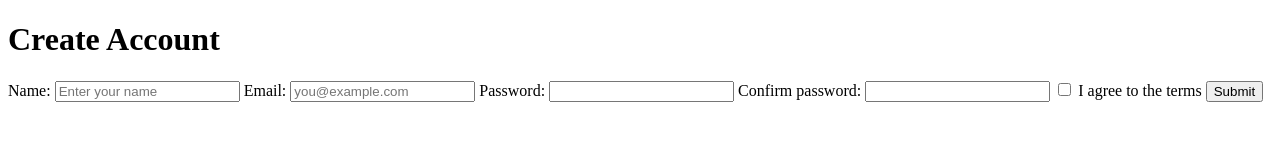
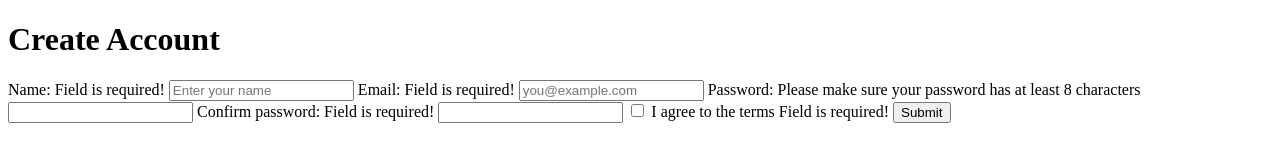
Before and after one commit to RMarx1456/305_PP4, a plain HTML site: page index.html in a window 1280 px wide. Drawn offline with Linux system fonts and the light colour scheme.

Commit message:
added some Span tags with error ids and class labels.

```diff
--- a/index.html
+++ b/index.html
@@ -10,20 +10,34 @@
         <h1>Create Account</h1>
         <form>
             <label for="name">Name:</label>
+                <span id="err-name" class="err">
+                    Field is required!
+                </span>
             <input type="text" id="name" placeholder="Enter your name">
 
             <label for="email">Email:</label>
+                <span id="err-email" class="err">
+                    Field is required!
+                </span>
             <input type="text" id="email" placeholder="you@example.com">
 
             <label for="password">Password:</label>
+                <span id="err-password" class="err">
+                    Please make sure your password has at least 8 characters
+                </span>
             <input type="text" id="password">
 
             <label for="confirm-password">Confirm password:</label>
+                <span id="err-confirm-email" class="err">
+                    Field is required!
+                </span>
             <input type="text" id="confirm-password">
 
             <input type="checkbox" id="agree">
             <label for="agree">I agree to the terms</label>
-
+                <span id="err-check" class="err">
+                    Field is required!
+                </span>
             <button type="submit">Submit</button>
         </form>
     </main>
```
